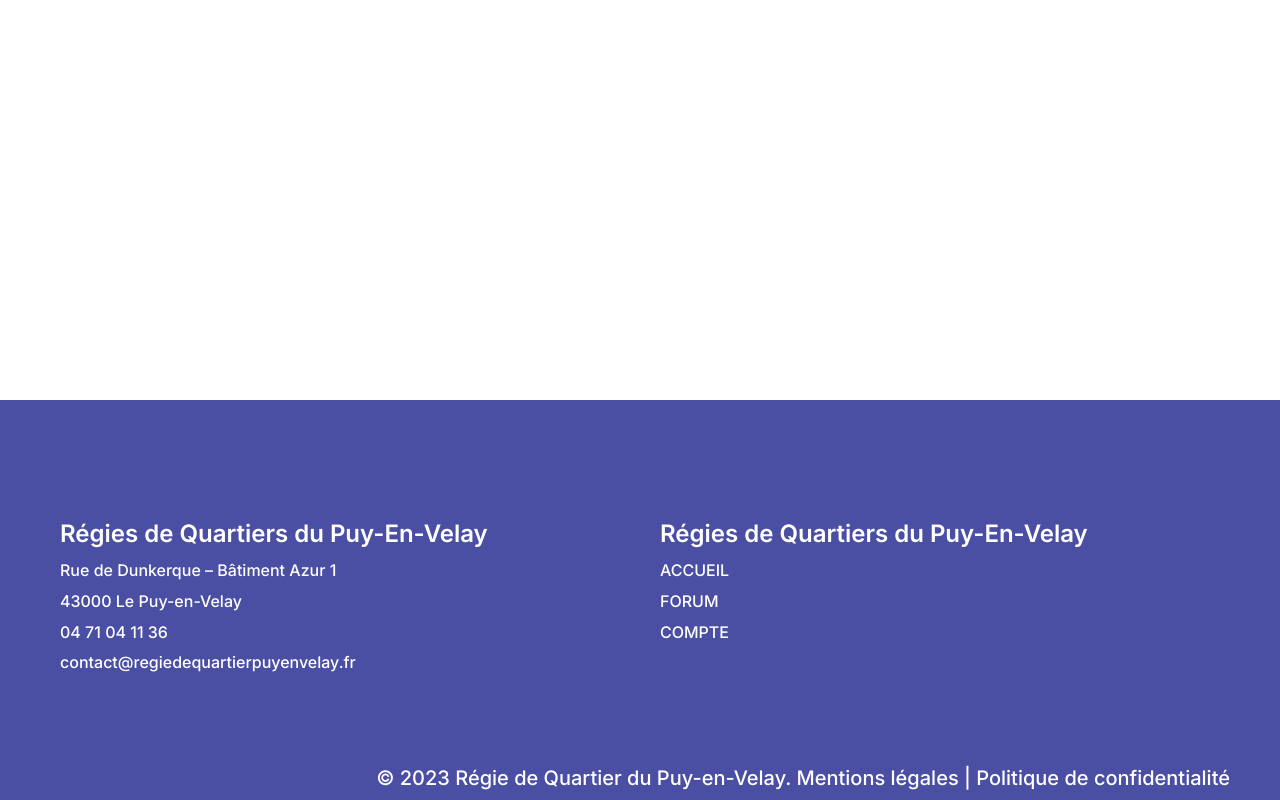
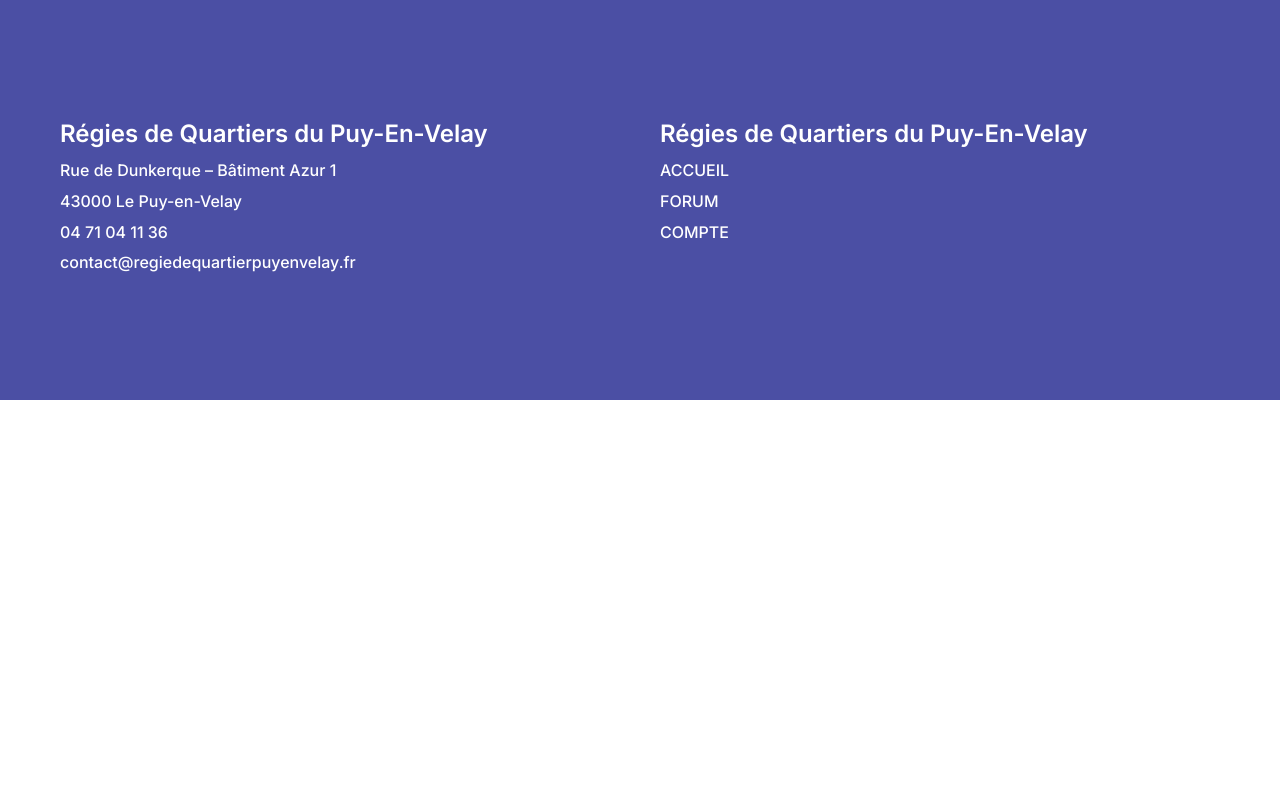
Before and after one commit to baudrysouvignet/SAE-PetitDuGoudron, a PHP site: template public/views/partials/head.php in a window 1280 px wide. Run offline with PHP 8.4, Linux system fonts and the light colour scheme; the template is opened without the code that fills it, so the values that code supplies are empty.

Commit message:
🎨️ Fixed Bug Footer

```diff
--- a/public/styles/partials/styles_footer.css
+++ b/public/styles/partials/styles_footer.css
@@ -7,9 +7,6 @@ footer {
     display: flex;
     align-items: center;
     justify-content: space-around;
-    position: fixed;
-    bottom: 0;
-    left: 0;
     box-sizing: border-box; /* Inclure le padding et la bordure dans la largeur et la hauteur */
     z-index: 1;
 }
```
